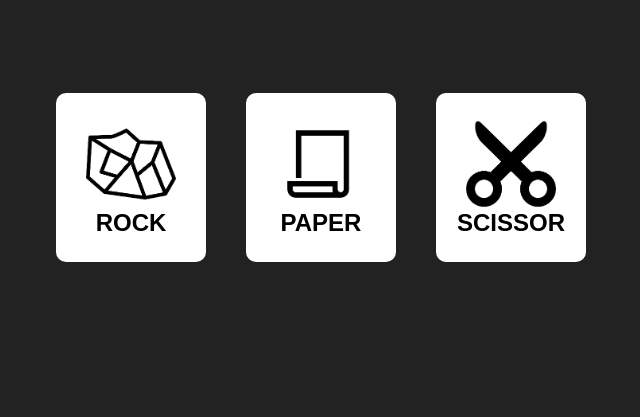
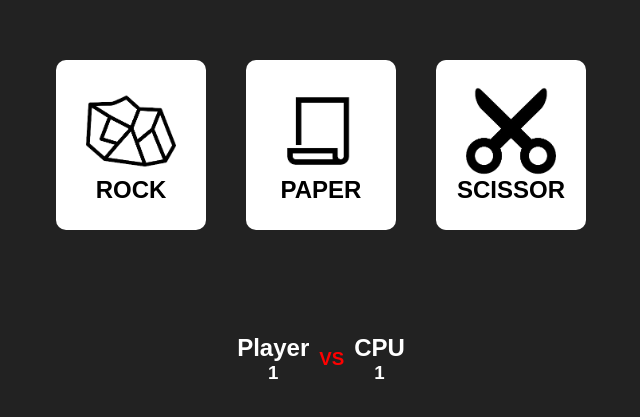
Before and after one commit to Victor-Lis/Pedra-Papel-Tesoura, a plain HTML site: page index.html in a window 1280 px wide. Shown: the part 205-622 px from the top of the page, without its empty margins (319-959 px from the left). Drawn offline with Linux system fonts and the light colour scheme.

Commit message:
v1.06
- Criando casca do placar

```diff
--- a/CSS/styles.css
+++ b/CSS/styles.css
@@ -90,6 +90,22 @@ body{
     font-size: 1.5rem;
 }
 
+.placar{
+    display: flex;
+    justify-content: center;
+    align-items: center;
+    color: #fff;
+    margin-bottom: 15px;
+
+    > div{
+        margin: auto 10px;
+        display: flex;
+        flex-direction: column;
+        justify-content: center;
+        align-items: center;
+    }
+}
+
 .hover{
     &:hover{
         cursor: pointer;
--- a/index.html
+++ b/index.html
@@ -36,6 +36,17 @@
             <p style="margin-top: 5px;">CPU</p>
         </div>
     </main>
+    <div class="placar" id="placar">
+        <div class="player_placar">
+            <h2>Player</h2>
+            <h3>1</h3>
+        </div>
+        <h3 style="color: #ff0000">VS</h3>
+        <div class="cpu_placar">
+            <h2>CPU</h2>
+            <h3>1</h3>
+        </div>
+    </div>
     <button id="reset" class="hidden hover">Recomeçar</button>
 </body>
 </html>
```
